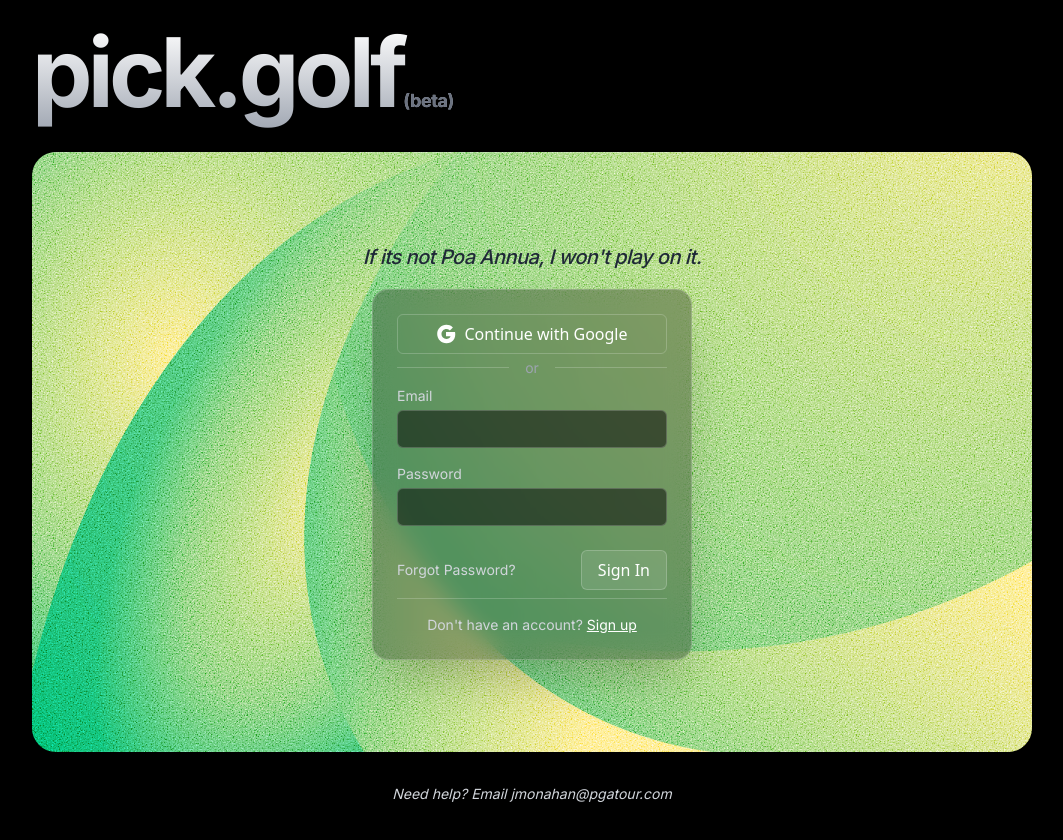
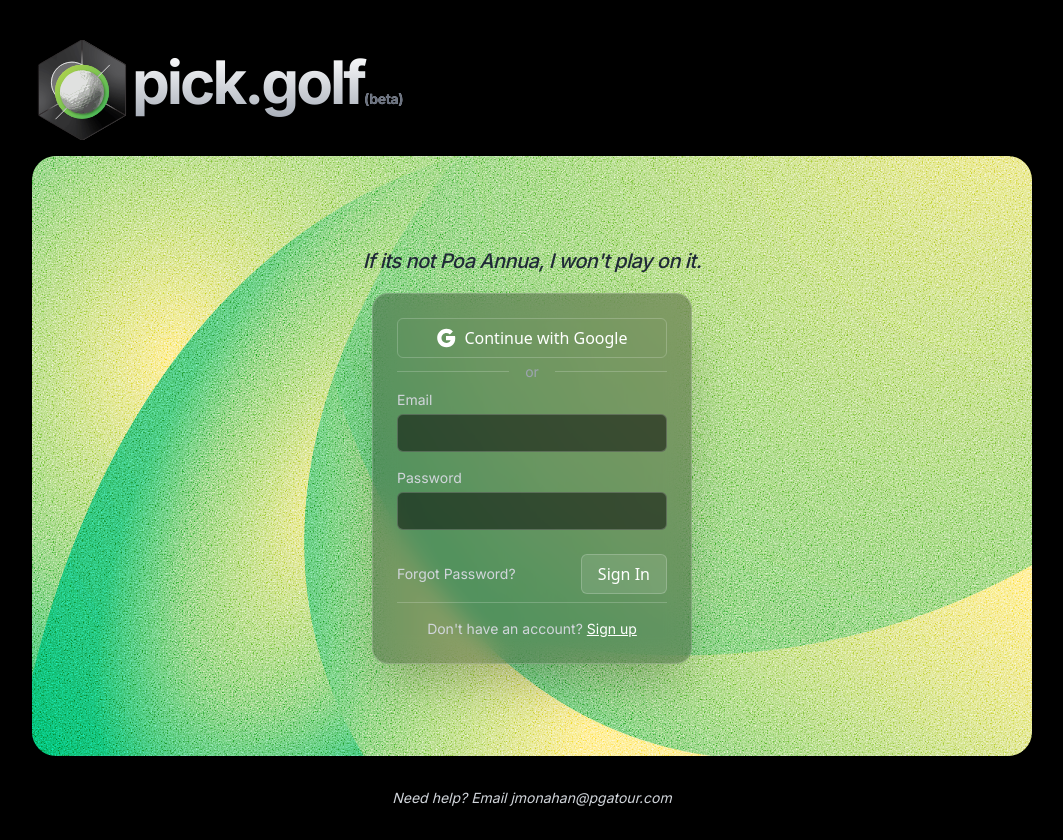
Before and after one commit to timothymhowe/golf-fantasy-frontend, a Next.js app: page /login in a window 1280 px wide. Shown: the whole page, without its empty margins (108-1171 px from the left). Built offline with nearby package versions, Linux system fonts and the light colour scheme; no server answers.

Commit message:
feat(login): :sparkles: add logo to login page
- Added a Logo component to the login page for improved branding.
- Updated the layout to include a logo and adjusted heading styles for better visual hierarchy.

```diff
--- a/src/app/login/page.js
+++ b/src/app/login/page.js
@@ -3,6 +3,7 @@ import React from "react";
 import LogInForm from "../components/forms/log-in";
 import HeroContainer from '../components/hero-container';
 import FloatingText from "../components/floating-text";
+import {Logo} from "../components/logo";
 
 const SUBTITLES = [
   "If you're reading this, you have strong opinions on the LIV/PGA merger.",
@@ -21,11 +22,16 @@ const LoginPage = () => {
   );
 
   return (
-    <div className="min-h-screen bg-black flex flex-col items-center justify-center px-6 pb-[env(safe-area-inset-bottom,24px)]">
-      <div className="w-full max-w-[1000px] flex flex-col mb-4">
-        <h1 className="text-6xl md:text-7xl lg:text-8xl font-bold leading-[0.9] mt-6 tracking-tighter bg-gradient-to-t from-gray-400 to-white bg-clip-text text-transparent pb-2 md:pb-3 lg:pb-4">
-          pick.golf<span className="text-lg text-gray-500 tracking-tight">(beta)</span>
-        </h1>
+    <div className="min-h-screen bg-black flex flex-col items-center justify-top px-6 pb-[env(safe-area-inset-bottom,24px)]">
+      <div className="w-full max-w-[1000px]">
+        <div className="flex flex-row items-center mt-10">
+          <Logo className="mb-4 z-10" logoSize={100} />
+          <div className="flex flex-col mb-4">
+            <h1 className="text-4xl md:text-5xl lg:text-6xl font-bold leading-[0.9] tracking-tighter bg-gradient-to-t from-gray-400 to-white bg-clip-text text-transparent pb-2 md:pb-3 lg:pb-4">
+              pick.golf<span className="text-sm text-gray-500 tracking-tight">(beta)</span>
+            </h1>
+          </div>
+        </div>
       </div>
 
       <HeroContainer>
```
